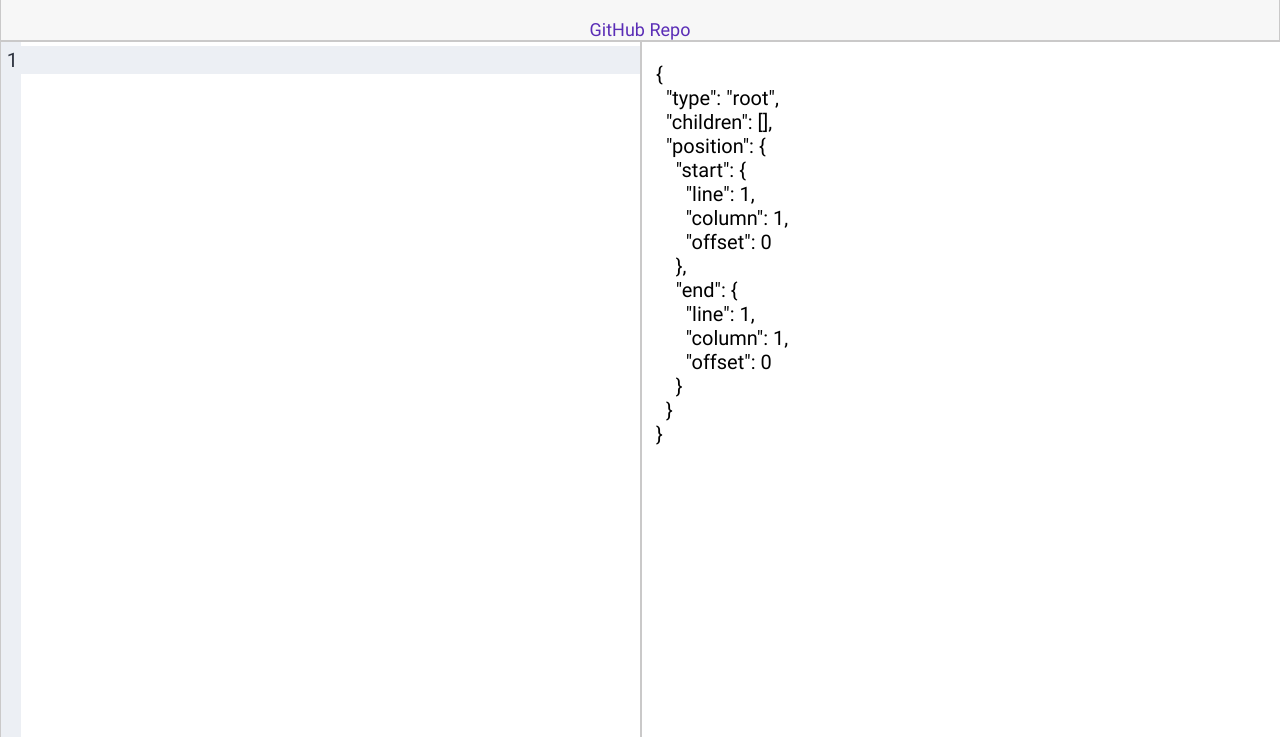
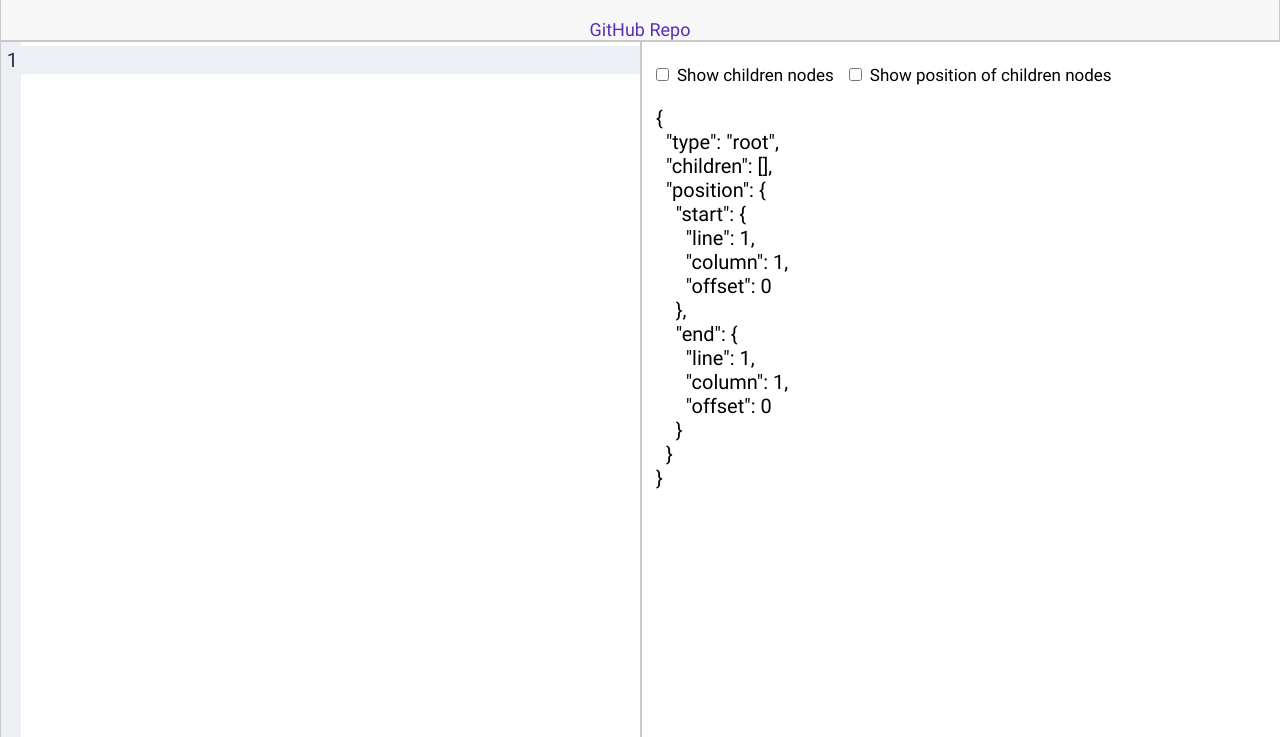
Before and after one commit to alexwkleung/MDAST-Inspector, a website built with Vite: page index.html in a window 1280 px wide. Shown: the part 63-800 px from the top of the page. Built offline with nearby package versions, Linux system fonts and the light colour scheme.

Commit message:
Added tree preview property checkboxes (not functional)

```diff
--- a/src/dom/dom.ts
+++ b/src/dom/dom.ts
@@ -50,7 +50,7 @@ export function createInitDOM(): void {
     treePreviewContainer.appendChild(treePreviewContentContainer);
 }
 
-export function createTreePreview(): void {
+export function createDefaultTreePreview(): void {
     //tree preview content
     const treePreviewContent: HTMLDivElement = document.createElement('div');
     treePreviewContent.setAttribute("id", "tree-preview-content");
@@ -69,4 +69,39 @@ export function createTreePreview(): void {
     //tree text node
     const treeTextNode: Text = document.createTextNode(JSON.stringify(mdastFromMarkdown(CMEditorView.editorView.state.doc.toString()), null, 2));
     treeCode.appendChild(treeTextNode);
+
+    //document.createTextNode(JSON.stringify(JSON.parse(JSON.stringify(mdastFromMarkdown(CMEditorView.editorView.state.doc.toString()), null, 2)).children, null, 2));
+    //document.createTextNode(JSON.stringify(JSON.parse(JSON.stringify(mdastFromMarkdown(CMEditorView.editorView.state.doc.toString()), null, 2)).position, null, 2));
 }
+
+export function createTreePreviewPropertyCheckboxes(): void {
+    //children label
+    const childrenLabel: HTMLLabelElement = document.createElement('label');
+    childrenLabel.setAttribute("for", "children-input");
+    childrenLabel.setAttribute("id", "children-label");
+    childrenLabel.textContent = "Show children nodes";
+    (document.getElementById('tree-preview-container-right') as HTMLElement).insertBefore(childrenLabel, (document.getElementById('tree-preview-container-right') as HTMLElement).firstChild);
+
+    //children input
+    const childrenInput: HTMLInputElement = document.createElement('input');
+    childrenInput.setAttribute("type", "checkbox");
+    childrenInput.setAttribute("id", "children-input");
+    childrenInput.setAttribute("name", "children-checkbox");
+    childrenInput.setAttribute("not-checked", "");
+    (document.getElementById('tree-preview-container-right') as HTMLElement).insertBefore(childrenInput, childrenLabel);
+
+    //position label
+    const positionLabel: HTMLLabelElement = document.createElement('label');
+    positionLabel.setAttribute("for", "position-input");
+    positionLabel.setAttribute("id", "position-label");
+    positionLabel.textContent = "Show position of children nodes";
+    (document.getElementById('tree-preview-container-right') as HTMLElement).insertBefore(positionLabel, (document.getElementById('tree-preview-content-container') as HTMLElement));
+
+    //position input
+    const positionInput: HTMLInputElement = document.createElement('input');
+    positionInput.setAttribute("type", "checkbox");
+    positionInput.setAttribute("id", "position-input");
+    positionInput.setAttribute("name", "position-checkbox");
+    positionInput.setAttribute("not-checked", "");
+    (document.getElementById('tree-preview-container-right') as HTMLElement).insertBefore(positionInput, positionLabel);
+}
--- a/src/index.ts
+++ b/src/index.ts
@@ -1,6 +1,6 @@
-import { createInitDOM, createTreePreview } from './dom/dom'
+import { createInitDOM, createDefaultTreePreview, createTreePreviewPropertyCheckboxes } from './dom/dom'
 import { CMEditorView } from './codemirror/cm-view'
-import { editorListener } from './utils/event'
+import { editorListener, treePreviewPropertyCheckboxListener } from './utils/event'
 
 import './styles/style.css'
 
@@ -11,10 +11,16 @@ function main(): void {
     //create cm editor view
     CMEditorView.createCMEditorView();
 
-    //create tree preview
-    createTreePreview();
+    //create tree preview property checkboxes
+    createTreePreviewPropertyCheckboxes();
+
+    //create default tree preview
+    createDefaultTreePreview();
 
     //editor listener
     editorListener();
+
+    //tree preview property checkbox listener
+    treePreviewPropertyCheckboxListener();
 }
 main();
--- a/src/styles/style.css
+++ b/src/styles/style.css
@@ -54,6 +54,7 @@ body {
     overflow-x: scroll;
     font-size: 20px;
     border: 1px solid rgb(202, 201, 201);
+    padding-top: 20px;
 }
 
 .cm-editor {
@@ -64,3 +65,13 @@ body {
 #tree-pre {
     padding-left: 15px;
 }
+
+input {
+    margin-left: 15px;
+}
+
+label {
+    user-select: none;
+    padding-left: 5px;
+    font-size: 17px;
+}
--- a/src/utils/event.ts
+++ b/src/utils/event.ts
@@ -1,5 +1,7 @@
 import { debounce } from "./debounce"
-import { createTreePreview } from "../dom/dom"
+import { createDefaultTreePreview } from "../dom/dom"
+import { CMEditorView } from "../codemirror/cm-view"
+import { mdastFromMarkdown } from "./parser"
 
 export function editorListener(): void {
     (document.getElementById('editor-container-left') as HTMLElement).addEventListener('keyup', debounce(() => {
@@ -8,15 +10,37 @@ export function editorListener(): void {
 
         if((document.getElementById('tree-preview-content-container') as HTMLElement) !== null && (document.getElementById('tree-preview-content') === null)) {
             //create tree preview if it doesn't exist
-            createTreePreview();
+            createDefaultTreePreview();
 
             //console.log(JSON.stringify(mdastFromMarkdown(CMEditorView.editorView.state.doc.toString()), null, 2));
         } else if((document.getElementById('tree-preview-content-container') as HTMLElement) !== null && (document.getElementById('tree-preview-content') !== null)) {
             //remove tree preview content if it exists
             (document.getElementById('tree-preview-content-container') as HTMLElement).removeChild((document.getElementById('tree-preview-content') as HTMLElement));
 
-            //create tree preview
-            createTreePreview();
+            //create default tree preview
+            createDefaultTreePreview();
         }
+
+        //console.log(JSON.parse(JSON.stringify(mdastFromMarkdown(CMEditorView.editorView.state.doc.toString()), null, 2)).children);
     }, 500));
 }
+
+export function treePreviewPropertyCheckboxListener(): void {
+    //console.log(JSON.parse(JSON.stringify(mdastFromMarkdown(CMEditorView.editorView.state.doc.toString()), null, 2)).children);
+
+    document.querySelectorAll('input').forEach((el) => {
+        el.addEventListener('click', () => {
+            if(el.hasAttribute('not-checked')) {
+                //set checked attribute
+                el.setAttribute("checked", "");
+
+                //remove not-checked attribute
+                el.removeAttribute('not-checked');
+            } else if(el.hasAttribute('checked')) {
+                el.setAttribute("not-checked", "");
+
+                el.removeAttribute("checked");
+            }
+        })
+    });
+}
```
Also changed, not shown: README.md, test/jsonMdastProps.test.ts (added).
